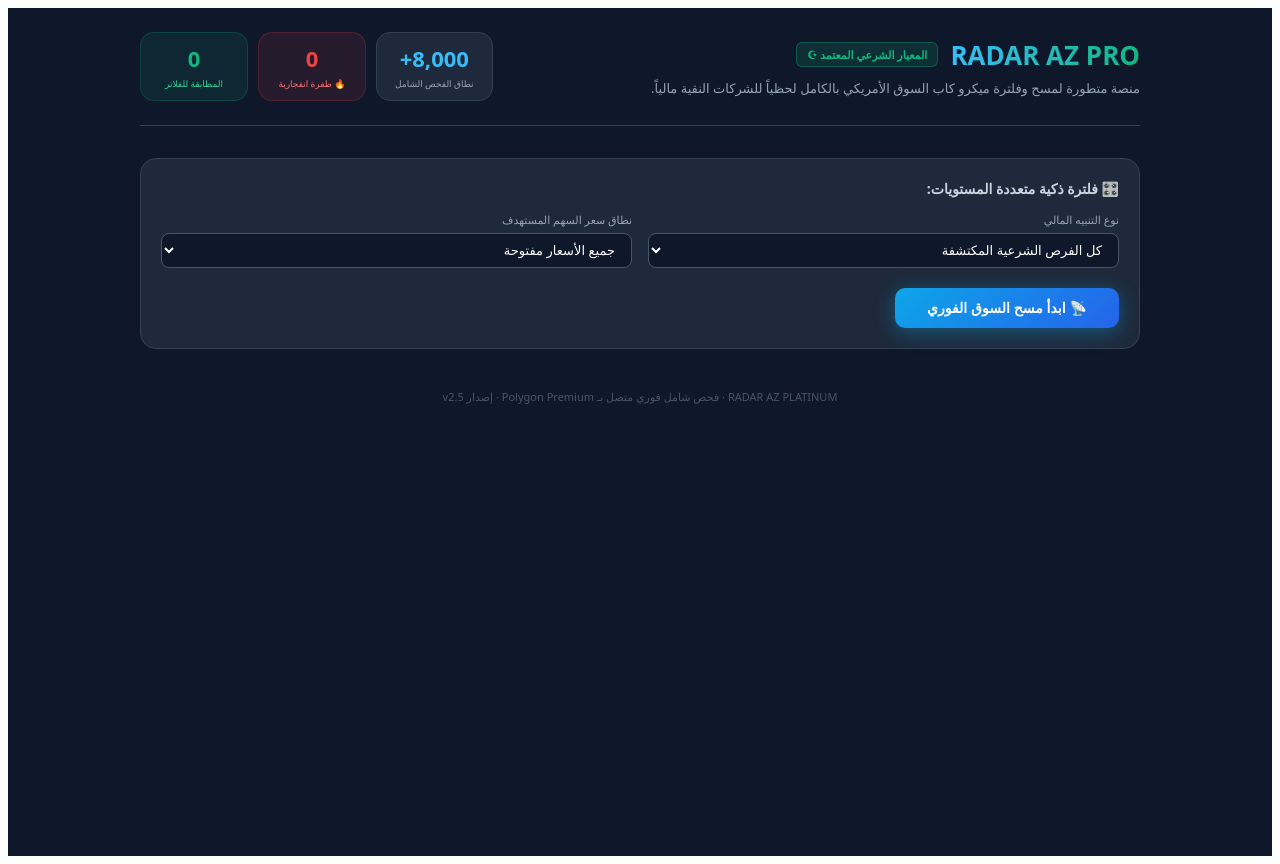
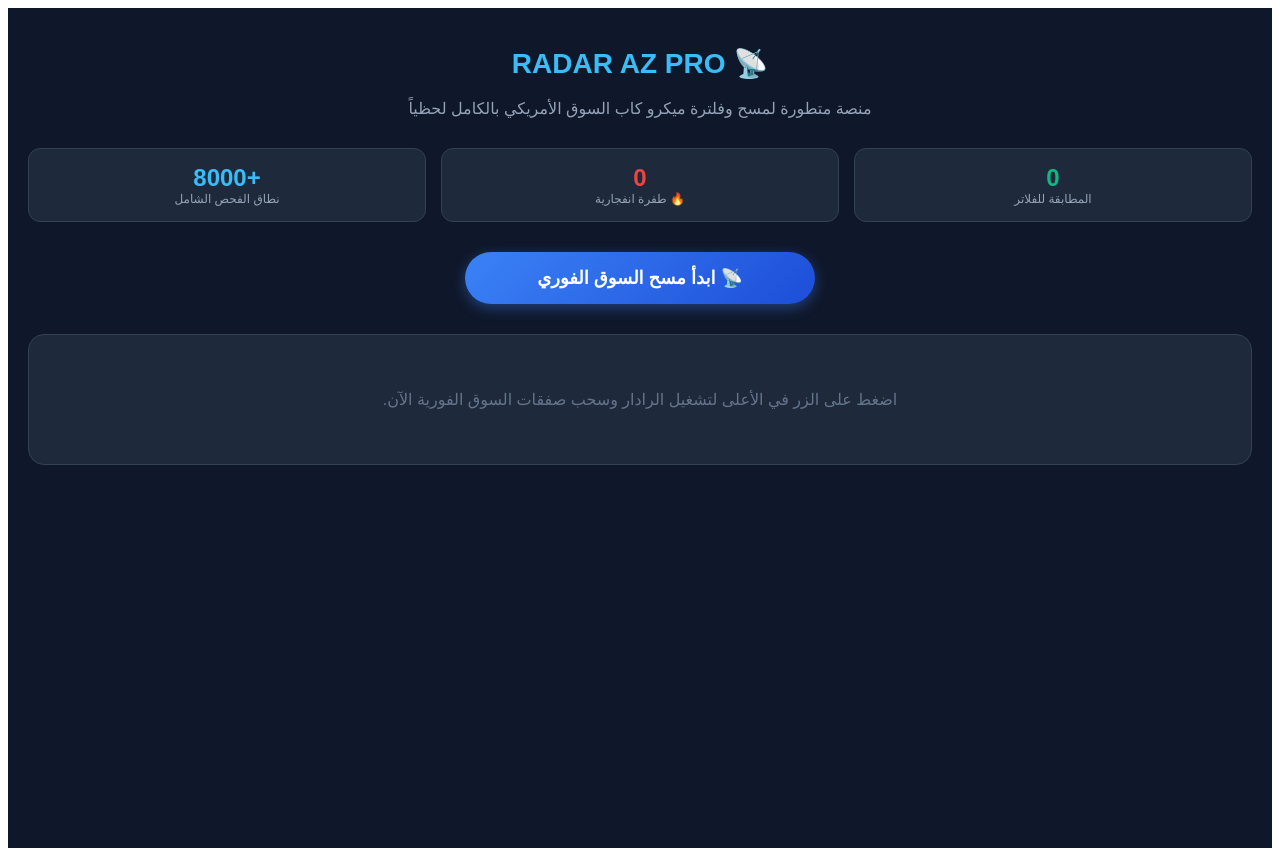
Before and after one commit to abdulazizgurishan-design/Radaraz, a Next.js app: page / in a window 1280 px wide. Built offline with nearby package versions, Linux system fonts and the light colour scheme.

Commit message:
Update Radar.jsx

```diff
--- a/components/Radar.jsx
+++ b/components/Radar.jsx
@@ -1,202 +1,114 @@
-import { useState } from "react";
+import { useState } from 'react';
 
-function StockCard({ r, f$ }) {
-  const [open, setOpen] = useState(false);
-  const isExplosive = r.signal.includes("🔥");
-  const badgeColor = isExplosive ? "#ef4444" : "#10b981";
-  const badgeBg = isExplosive ? "rgba(239, 68, 68, 0.1)" : "rgba(16, 185, 129, 0.1)";
+export default function Radar() {
+  const [loading, setLoading] = useState(false);
+  const [stocks, setStocks] = useState([]);
+  const [stats, setStats] = useState({ total: 8000, filtered: 0, explosions: 0 });
 
-  // حساب الأهداف ديناميكياً بناءً على السعر الحالي القادم من الباقة المدفوعة
-  const basePrice = parseFloat(r.price) || 0;
-  const levels = {
-    sl: (basePrice * 0.95).toFixed(2),
-    t1: (basePrice * 1.15).toFixed(2),
-    t2: (basePrice * 1.30).toFixed(2),
-    t3: (basePrice * 1.50).toFixed(2)
+  const handleScan = async () => {
+    setLoading(true);
+    try {
+      const response = await fetch('/api/scan');
+      const result = await response.json();
+
+      if (result.success && result.data) {
+        setStocks(result.data);
+        // حساب الإحصائيات الحية
+        const explosionsCount = result.data.filter(s => s.volume > 500000).length;
+        setStats({
+          total: 8000,
+          filtered: result.data.length,
+          explosions: explosionsCount
+        });
+      } else {
+        alert(result.error || "لم يتم العثور على أسهم");
+      }
+    } catch (error) {
+      console.error("Scan Error:", error);
+    }
+    setLoading(false);
   };
 
   return (
-    <div style={{
-      background: "#1e293b",
-      border: "1px solid #334155",
-      borderRadius: 16,
-      marginBottom: 12,
-      overflow: "hidden",
-      boxShadow: open ? "0 12px 30px rgba(0,0,0,0.3)" : "0 2px 8px rgba(0,0,0,0.15)",
-      transition: "all 0.3s ease"
-    }}>
-      <div onClick={() => setOpen(o => !o)} style={{ padding: "16px 20px", cursor: "pointer", display: "flex", alignItems: "center", gap: 12, flexWrap: "wrap" }}>
-        <div style={{ background: "linear-gradient(135deg, #3b82f6, #1d4ed8)", borderRadius: 12, width: 48, height: 48, display: "flex", alignItems: "center", justifyContent: "center", fontSize: 14, fontWeight: 800, color: "#fff" }}>
-          {r.symbol.substring(0, 2)}
+    <div style={{ backgroundColor: '#0f172a', color: '#fff', minHeight: '100vh', padding: '20px', fontFamily: 'sans-serif', direction: 'rtl' }}>
+
+      {/* الهيدر العلوى */}
+      <div style={{ textAlign: 'center', marginBottom: '30px' }}>
+        <h1 style={{ color: '#38bdf8', fontSize: '28px', fontWeight: 'bold' }}>📡 RADAR AZ PRO</h1>
+        <p style={{ color: '#94a3b8' }}>منصة متطورة لمسح وفلترة ميكرو كاب السوق الأمريكي بالكامل لحظياً</p>
       </div>
 
-        <div style={{ flex: 1, minWidth: 100 }}>
-          <div style={{ fontSize: 18, fontWeight: 700, color: "#f8fafc" }}>{r.symbol}</div>
-          <div style={{ fontSize: 11, color: "#94a3b8", marginTop: 2 }}>القيمة السوقية: ${r.marketCap}</div>
+      {/* العدادات الرقمية الفخمة */}
+      <div style={{ display: 'grid', gridTemplateColumns: '1fr 1fr 1fr', gap: '15px', marginBottom: '30px' }}>
+        <div style={{ backgroundColor: '#1e293b', padding: '15px', borderRadius: '12px', textAlign: 'center', border: '1px solid #334155' }}>
+          <div style={{ fontSize: '24px', fontWeight: 'bold', color: '#10b981' }}>{stats.filtered}</div>
+          <div style={{ fontSize: '12px', color: '#94a3b8' }}>المطابقة للفلاتر</div>
+        </div>
+        <div style={{ backgroundColor: '#1e293b', padding: '15px', borderRadius: '12px', textAlign: 'center', border: '1px solid #334155' }}>
+          <div style={{ fontSize: '24px', fontWeight: 'bold', color: '#ef4444' }}>{stats.explosions}</div>
+          <div style={{ fontSize: '12px', color: '#94a3b8' }}>🔥 طفرة انفجارية</div>
+        </div>
+        <div style={{ backgroundColor: '#1e293b', padding: '15px', borderRadius: '12px', textAlign: 'center', border: '1px solid #334155' }}>
+          <div style={{ fontSize: '24px', fontWeight: 'bold', color: '#38bdf8' }}>+{stats.total}</div>
+          <div style={{ fontSize: '12px', color: '#94a3b8' }}>نطاق الفحص الشامل</div>
+        </div>
       </div>
 
-        <div style={{ display: "flex", gap: 6, flexWrap: "wrap", flex: 2 }}>
-          <span style={{ fontSize: 10, background: "rgba(16, 185, 129, 0.15)", color: "#10b981", borderRadius: 30, padding: "4px 10px", fontWeight: 600 }}>☪ نقي شرعاً</span>
-          <span style={{ fontSize: 10, background: "rgba(255,255,255,0.05)", color: "#94a3b8", borderRadius: 30, padding: "4px 10px" }}>التطهير: {r.debtRatio}</span>
-          <span style={{ fontSize: 10, background: badgeBg, color: badgeColor, borderRadius: 30, padding: "4px 10px", fontWeight: 600 }}>{r.signal}</span>
+      {/* زر الفحص الاحترافي */}
+      <div style={{ textAlign: 'center', marginBottom: '30px' }}>
+        <button
+          onClick={handleScan}
+          disabled={loading}
+          style={{
+            background: 'linear-gradient(135deg, #3b82f6 0%, #1d4ed8 100%)',
+            color: 'white',
+            padding: '15px 40px',
+            borderRadius: '50px',
+            border: 'none',
+            fontSize: '18px',
+            fontWeight: 'bold',
+            cursor: 'pointer',
+            boxShadow: '0 4px 14px rgba(59, 130, 246, 0.4)',
+            width: '100%',
+            maxWidth: '350px'
+          }}
+        >
+          {loading ? "⏳ جاري فحص الـ 8,000 شركة..." : "📡 ابدأ مسح السوق الفوري"}
+        </button>
       </div>
 
-        <div style={{ textAlign: "left", minWidth: 80 }}>
-          <div style={{ fontSize: 18, fontWeight: 800, color: "#38bdf8" }}>{f$(r.price)}</div>
-          <div style={{ fontSize: 11, color: "#10b981", marginTop: 2 }}>جاهز للقنص</div>
+      {/* جدول عرض نتائج الأسهم الفورية */}
+      <div style={{ backgroundColor: '#1e293b', borderRadius: '16px', padding: '15px', border: '1px solid #334155' }}>
+        {stocks.length === 0 ? (
+          <div style={{ textAlign: 'center', padding: '40px', color: '#64748b' }}>
+            اضغط على الزر في الأعلى لتشغيل الرادار وسحب صفقات السوق الفورية الآن.
           </div>
-
-        <span style={{ color: "#64748b", fontSize: 12, transform: open ? "rotate(180deg)" : "none", transition: "transform 0.2s", marginRight: 10 }}>▼</span>
-      </div>
-
-      {open && (
-        <div style={{ borderTop: "1px solid #334155", padding: "20px", background: "#0f172a" }}>
-          <div style={{ display: "grid", gridTemplateColumns: "repeat(auto-fit, minmax(200px, 1fr))", gap: 16, marginBottom: 20 }}>
-            <div style={{ background: "linear-gradient(135deg, #451a03, #1c1917)", border: "1px solid #78350f", borderRadius: 12, padding: "14px" }}>
-              <div style={{ fontSize: 11, color: "#f59e0b", fontWeight: 600, marginBottom: 4 }}>🛑 حماية رأس المال (وقف الخسارة)</div>
-              <div style={{ fontSize: 20, fontWeight: 800, color: "#ef4444" }}>${levels.sl}</div>
-              <div style={{ fontSize: 10, color: "#a8a29e", marginTop: 2 }}>خروج فوري في حال الإغلاق تحت هذا السعر</div>
-            </div>
-
-            <div style={{ background: "rgba(30, 41, 59, 0.5)", border: "1px solid #334155", borderRadius: 12, padding: "14px", display: "flex", flexDirection: "column", gap: 8 }}>
-              <div style={{ fontSize: 11, color: "#38bdf8", fontWeight: 600 }}>🎯 الأهداف البيعية المتوقعة</div>
-              <div style={{ display: "flex", justifyContent: "space-between", fontSize: 12, color: "#cbd5e1" }}>
-                <span>الهدف الأول (+15%):</span> <strong style={{ color: "#10b981" }}>${levels.t1}</strong>
-              </div>
-              <div style={{ display: "flex", justifyContent: "space-between", fontSize: 12, color: "#cbd5e1" }}>
-                <span>الهدف الثاني (+30%):</span> <strong style={{ color: "#3b82f6" }}>${levels.t2}</strong>
-              </div>
-              <div style={{ display: "flex", justifyContent: "space-between", fontSize: 12, color: "#cbd5e1" }}>
-                <span>الهدف الثالث (+50%):</span> <strong style={{ color: "#a855f7" }}>${levels.t3}</strong>
-              </div>
-            </div>
-          </div>
+        ) : (
+          <div style={{ overflowX: 'auto' }}>
+            <table style={{ width: '100%', textAlign: 'right', borderCollapse: 'collapse' }}>
+              <thead>
+                <tr style={{ borderBottom: '1px solid #334155', color: '#94a3b8' }}>
+                  <th style={{ padding: '10px' }}>الرمز</th>
+                  <th style={{ padding: '10px' }}>السعر</th>
+                  <th style={{ padding: '10px' }}>السيولة (الحجم)</th>
+                  <th style={{ padding: '10px' }}>الإشارة</th>
+                </tr>
+              </thead>
+              <tbody>
+                {stocks.map((stock, idx) => (
+                  <tr key={idx} style={{ borderBottom: '1px solid #334155', height: '50px' }}>
+                    <td style={{ padding: '10px', fontWeight: 'bold', color: '#38bdf8' }}>{stock.symbol}</td>
+                    <td style={{ padding: '10px', color: '#f59e0b' }}>${stock.price}</td>
+                    <td style={{ padding: '10px' }}>{stock.volume.toLocaleString()}</td>
+                    <td style={{ padding: '10px', color: stock.volume > 500000 ? '#ef4444' : '#10b981' }}>{stock.signal}</td>
+                  </tr>
+                ))}
+              </tbody>
+            </table>
           </div>
         )}
       </div>
-  );
-}
 
-export default function Radar() {
-  const [results, setResults] = useState([]);
-  const [loading, setLoading] = useState(false);
-  const [done, setDone] = useState(false);
-  const [signalFilter, setSignalFilter] = useState("all");
-  const [priceFilter, setPriceFilter] = useState("all");
-
-  const scan = async () => {
-    setLoading(true); setResults([]); setDone(false);
-    try {
-      const r = await fetch("/api/scan");
-      const d = await r.json();
-      if (d.success && d.data) {
-        setResults(d.data);
-      }
-    } catch(e) { console.error(e); }
-    setLoading(false); setDone(true);
-  };
-
-  const f$ = n => "$" + parseFloat(n).toFixed(2);
-
-  const filtered = results.filter(r => {
-    if (signalFilter === "explosive" && !r.signal.includes("🔥")) return false;
-    if (signalFilter === "stable" && !r.signal.includes("⚡")) return false;
-
-    if (priceFilter === "penny" && r.price > 1) return false;
-    if (priceFilter === "mid" && (r.price <= 1 || r.price > 5)) return false;
-    if (priceFilter === "high" && r.price <= 5) return false;
-
-    return true;
-  });
-
-  const explosiveCount = results.filter(r => r.signal.includes("🔥")).length;
-
-  return (
-    <div style={{ minHeight: "100vh", background: "#0f172a", color: "#f8fafc", fontFamily: "system-ui, -apple-system", padding: "24px 16px" }} dir="rtl">
-      <div style={{ maxWidth: 1000, margin: "0 auto" }}>
-
-        <div style={{ display: "flex", justifyContent: "space-between", alignItems: "center", flexWrap: "wrap", gap: 20, marginBottom: 32, paddingBottom: 24, borderBottom: "1px solid #334155" }}>
-          <div>
-            <div style={{ display: "flex", alignItems: "center", gap: 12 }}>
-              <h1 style={{ margin: 0, fontSize: 26, fontWeight: 900, background: "linear-gradient(to right, #38bdf8, #10b981)", WebkitBackgroundClip: "text", WebkitTextFillColor: "transparent" }}>RADAR AZ PRO</h1>
-              <span style={{ fontSize: 11, background: "rgba(16, 185, 129, 0.15)", color: "#10b981", borderRadius: 6, padding: "4px 10px", fontWeight: 700, border: "1px solid rgba(16,185,129,0.3)" }}>المعيار الشرعي المعتمد ☪</span>
-            </div>
-            <p style={{ margin: "6px 0 0 0", fontSize: 13, color: "#94a3b8" }}>منصة متطورة لمسح وفلترة ميكرو كاب السوق الأمريكي بالكامل لحظياً للشركات النقية مالياً.</p>
-          </div>
-
-          <div style={{ display: "flex", gap: 10, flexWrap: "wrap" }}>
-            <div style={{ background: "#1e293b", border: "1px solid #334155", borderRadius: 14, padding: "10px 18px", textAlign: "center", minWidth: 70 }}>
-              <div style={{ fontSize: 22, fontWeight: 800, color: "#38bdf8" }}>8,000+</div>
-              <div style={{ fontSize: 9, color: "#94a3b8", marginTop: 4 }}>نطاق الفحص الشامل</div>
-            </div>
-            <div style={{ background: "rgba(239, 68, 68, 0.1)", border: "1px solid rgba(239, 68, 68, 0.2)", borderRadius: 14, padding: "10px 18px", textAlign: "center", minWidth: 70 }}>
-              <div style={{ fontSize: 22, fontWeight: 800, color: "#ef4444" }}>{explosiveCount}</div>
-              <div style={{ fontSize: 9, color: "#f87171", marginTop: 4 }}>🔥 طفرة انفجارية</div>
-            </div>
-            <div style={{ background: "rgba(16, 185, 129, 0.1)", border: "1px solid rgba(16, 185, 129, 0.2)", borderRadius: 14, padding: "10px 18px", textAlign: "center", minWidth: 70 }}>
-              <div style={{ fontSize: 22, fontWeight: 800, color: "#10b981" }}>{filtered.length}</div>
-              <div style={{ fontSize: 9, color: "#34d399", marginTop: 4 }}>المطابقة للفلاتر</div>
-            </div>
-          </div>
-        </div>
-
-        <div style={{ background: "#1e293b", border: "1px solid #334155", borderRadius: 16, padding: "20px", marginBottom: 24 }}>
-          <div style={{ fontSize: 14, fontWeight: 700, color: "#cbd5e1", marginBottom: 14, display: "flex", alignItems: "center", gap: 6 }}>🎛️ فلترة ذكية متعددة المستويات:</div>
-
-          <div style={{ display: "flex", gap: 16, flexWrap: "wrap" }}>
-            <div style={{ flex: 1, minWidth: 200 }}>
-              <label style={{ display: "block", fontSize: 11, color: "#94a3b8", marginBottom: 6 }}>نوع التنبيه المالي</label>
-              <select value={signalFilter} onChange={(e) => setSignalFilter(e.target.value)} style={{ width: "100%", background: "#0f172a", border: "1px solid #475569", borderRadius: 8, padding: "8px 12px", color: "#fff", fontSize: 13, outline: "none" }}>
-                <option value="all">كل الفرص الشرعية المكتشفة</option>
-                <option value="explosive">🔥 طفرة سيولة مفاجئة وانفجار</option>
-                <option value="stable">⚡ دخول سيولة تدريجي مستقر</option>
-              </select>
-            </div>
-
-            <div style={{ flex: 1, minWidth: 200 }}>
-              <label style={{ display: "block", fontSize: 11, color: "#94a3b8", marginBottom: 6 }}>نطاق سعر السهم المستهدف</label>
-              <select value={priceFilter} onChange={(e) => setPriceFilter(e.target.value)} style={{ width: "100%", background: "#0f172a", border: "1px solid #475569", borderRadius: 8, padding: "8px 12px", color: "#fff", fontSize: 13, outline: "none" }}>
-                <option value="all">جميع الأسعار مفتوحة</option>
-                <option value="penny">أسهم السنتات (أقل من $1.00)</option>
-                <option value="mid">الأسهم الرخيصة الواعدة (بين $1 و $5)</option>
-                <option value="high">الأسهم المتوسطة (أعلى من $5)</option>
-              </select>
-            </div>
-          </div>
-
-          <div style={{ marginTop: 20, display: "flex", justifyContent: "flex-start" }}>
-            <button onClick={scan} disabled={loading} style={{
-              background: loading ? "#334155" : "linear-gradient(135deg, #0ea5e9, #2563eb)",
-              border: "none", borderRadius: 10, padding: "12px 32px", color: loading ? "#94a3b8" : "#fff",
-              fontWeight: 700, fontSize: 14, cursor: loading ? "not-allowed" : "pointer",
-              boxShadow: loading ? "none" : "0 4px 20px rgba(14, 165, 233, 0.4)",
-              transition: "transform 0.2s"
-            }}>
-              {loading ? "⚡ جاري مسح وتحليل صفقات السوق الكامل..." : "📡 ابدأ مسح السوق الفوري"}
-            </button>
-          </div>
-        </div>
-
-        {loading && (
-          <div style={{ height: 4, background: "#1e293b", borderRadius: 4, marginBottom: 24, overflow: "hidden" }}>
-            <div style={{ height: "100%", width: "85%", background: "linear-gradient(90deg, #38bdf8, #10b981)", borderRadius: 4 }} />
-          </div>
-        )}
-
-        {filtered.map(r => <StockCard key={r.symbol} r={r} f$={f$} />)}
-
-        {done && filtered.length === 0 && (
-          <div style={{ textAlign: "center", padding: "80px 20px", background: "#1e293b", borderRadius: 20, border: "1px solid #334155" }}>
-            <div style={{ fontSize: 48, marginBottom: 16 }}>🌐</div>
-            <div style={{ fontSize: 16, fontWeight: 700, color: "#f8fafc", marginBottom: 8 }}>لا توجد فرص مطابقة في هذه الثواني</div>
-            <div style={{ fontSize: 13, color: "#94a3b8", maxWidth: 500, margin: "0 auto", lineHeight: 1.6 }}>
-              تأكد من فتح الجلسة الرسمية للسوق الأمريكي لمراقبة تدفقات السيولة اللحظية لـ 8,000 شركة دفعة واحدة عبر حسابك المدفوع.
-            </div>
-          </div>
-        )}
-
-        <p style={{ textAlign: "center", fontSize: 11, color: "#475569", marginTop: 40 }}>RADAR AZ PLATINUM · فحص شامل فوري متصل بـ Polygon Premium · إصدار v2.5</p>
-      </div>
     </div>
   );
 }
```
Lines whose indentation alone changed are shown as unchanged.
